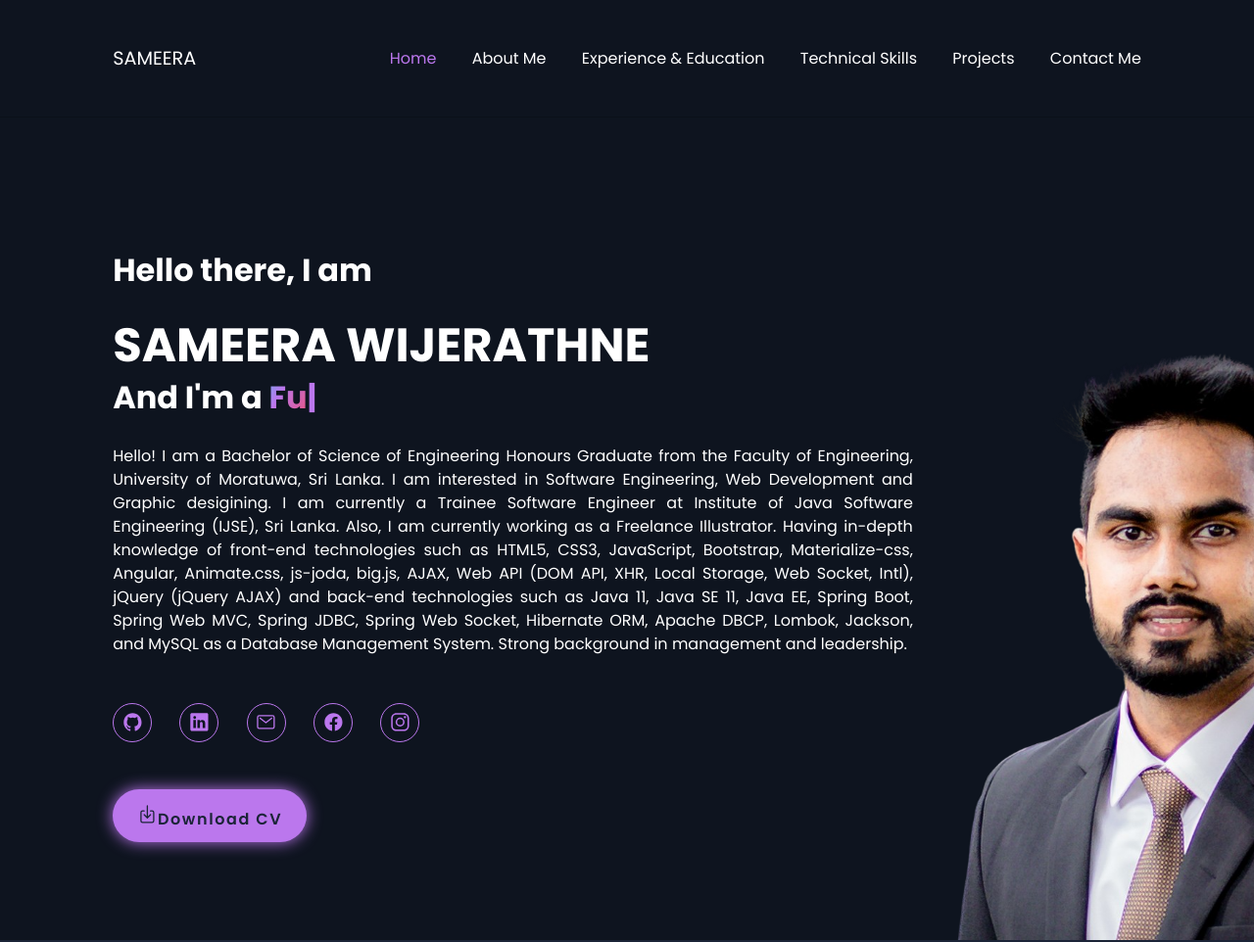
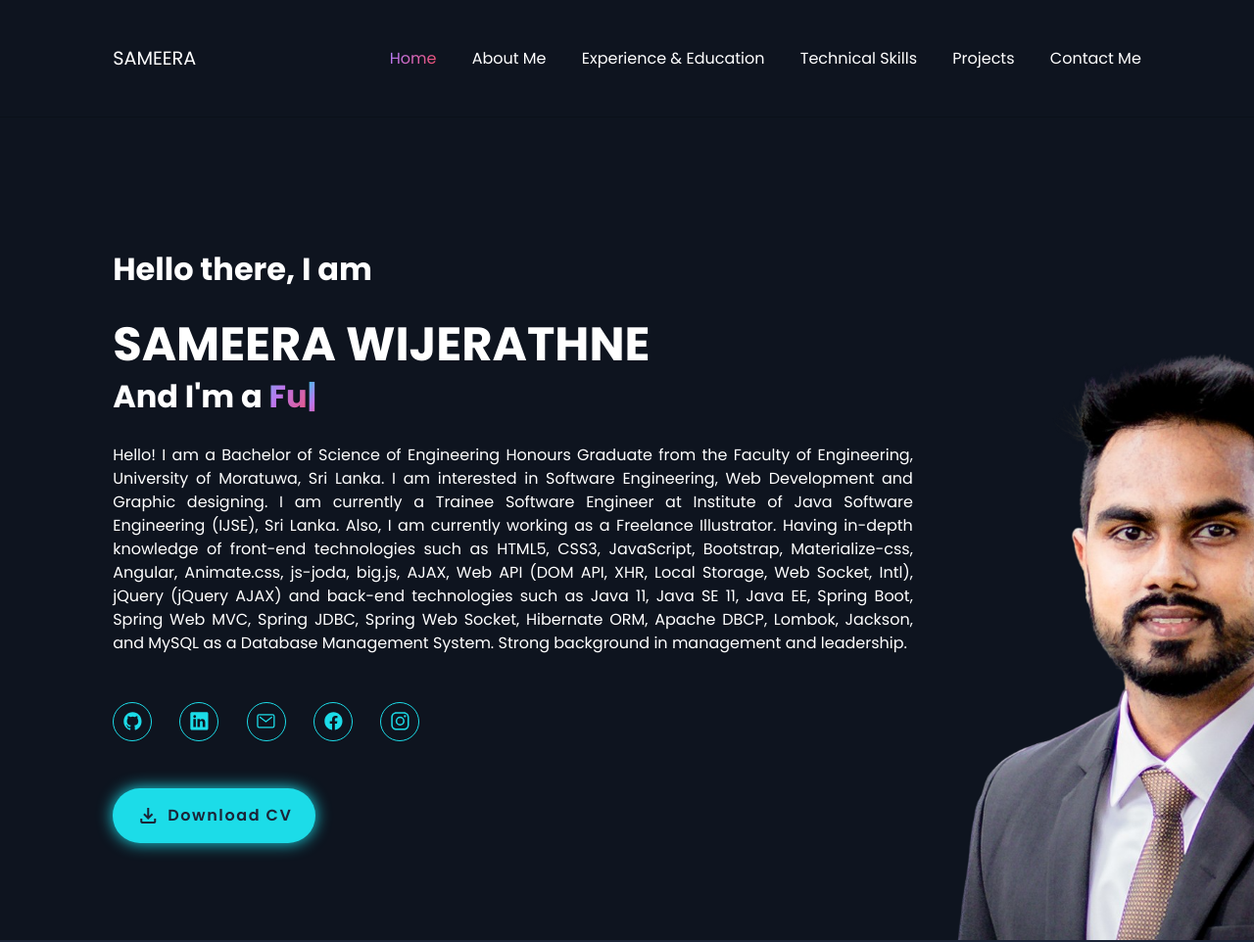
Before and after one commit to SameeraWijerathne/personal-portfolio, a plain HTML site: page index.html in a window 1280 px wide. Shown: the top 962 px of the page at 98% size. Drawn offline with nearby package versions, Linux system fonts and the light colour scheme.

Commit message:
Finalize the colors

```diff
--- a/css/styles.css
+++ b/css/styles.css
@@ -7,8 +7,7 @@
 
 :root {
     --text-color: #fff;
-    /*--main-color: #ff7c35;*/
-    --main-color: #bb77ed;
+    --main-color: #1cdce8;
     --bg-color-primary: #0e141f;
     --bg-color-secondary: #1b2437;
 }
@@ -64,13 +63,13 @@ ion-icon {
     font-size: 1.3rem;
 }
 
-span {
-    color: var(--main-color);
-}
 
-.animate-gradient-text, .animate-gradient-text-hero {
+.animate-gradient-text,
+.home-content-box h3 span,
+.active,
+.navbar a:hover{
     -webkit-text-fill-color: transparent;
-    animation: animated-gradient 5s ease-in-out infinite;
+    animation: animated-gradient 2s ease-in-out infinite;
     -webkit-background-clip: text;
     background-clip: text;
     background-image: linear-gradient(120deg, #1cdce8, #bb77ed, #f34a62);
@@ -182,8 +181,8 @@ span {
 }
 
 .btn {
-    display: inline-block;
-    padding: 15px 25px;
+    display: inline-flex;
+    padding: 1rem 1.5rem;
     background: var(--main-color);
     border-radius: 4rem;
     box-shadow: 0 0 1rem var(--main-color);
@@ -192,6 +191,9 @@ span {
     letter-spacing: .1rem;
     font-weight: 600;
     transition: 0.5s ease;
+    justify-content: center;
+    align-items: center;
+    gap: 0.5rem;
 }
 
 .btn:hover {
@@ -234,16 +236,6 @@ span {
     position: relative;
     left: -100px;
 }
-
-/*.about-img img::after {*/
-/*    content: "";*/
-/*    height: 600px;*/
-/*    background-color: red;*/
-/*    width: 600px;*/
-/*    position: absolute;*/
-/*    display: inline-block;*/
-/*    top: 100%;*/
-/*}*/
 
 .about-content-box h2 {
     text-align: left;
@@ -548,8 +540,10 @@ input::-webkit-inner-spin-button {
 
 /* Make the site responsible */
 
-@media all and (max-width: 575px) {
-    .container {
-        width: 100vw;
-    }
+@media all and (min-width: 1024px) {
+
 }
+
+@media all and (max-width: 1023px) {
+
+}
--- a/index.html
+++ b/index.html
@@ -9,6 +9,7 @@
     <link rel="preconnect" href="https://fonts.googleapis.com">
     <link rel="preconnect" href="https://fonts.gstatic.com" crossorigin>
     <link href="https://fonts.googleapis.com/css2?family=Poppins:ital,wght@0,100;0,200;0,300;0,400;0,500;0,600;0,700;0,800;0,900;1,100;1,200;1,300;1,400;1,500;1,600;1,700;1,800;1,900&display=swap" rel="stylesheet">
+    <link rel="stylesheet" href="https://fonts.googleapis.com/css2?family=Material+Symbols+Outlined:opsz,wght,FILL,GRAD@48,400,0,0" />
     <link rel="stylesheet" href="css/styles.css">
     <script type="module" src="https://unpkg.com/ionicons@7.1.0/dist/ionicons/ionicons.esm.js"></script>
     <script nomodule src="https://unpkg.com/ionicons@7.1.0/dist/ionicons/ionicons.js"></script>
@@ -37,13 +38,13 @@
                 <div class="home-content-box">
                     <h3>Hello there, I am</h3>
                     <h1>SAMEERA WIJERATHNE</h1>
-                    <h3>And I'm a <span class="changing-text animate-gradient-text"></span></h3>
+                    <h3>And I'm a <span class="changing-text animate-gradient-text" id="type-writer"></span></h3>
                     <p>
                         Hello! I am a Bachelor of Science of Engineering Honours Graduate from the Faculty
                         of
                         Engineering,
                         University of Moratuwa, Sri Lanka. I am interested in Software
-                        Engineering, Web Development and Graphic desigining. I am currently a Trainee
+                        Engineering, Web Development and Graphic designing. I am currently a Trainee
                         Software Engineer at
                         Institute of Java Software Engineering (IJSE), Sri Lanka. Also, I am currently
                         working as a
@@ -65,7 +66,7 @@
                         <a href="https://www.instagram.com/sameerawijerathne/" target="_blank"><ion-icon name="logo-instagram"></ion-icon></a>
 
                     </div>
-                    <a href="#" class="btn"><ion-icon name="download-outline"></ion-icon>Download CV</a>
+                    <a href="#" class="btn"><span class="material-symbols-outlined">download</span><span>Download CV</span></a>
                 </div>
 
                 <div class="home-img-box">
@@ -79,7 +80,7 @@
     <section class="about" id="about">
         <div class="container">
             <div class="about-img">
-                <img src="img/profile-picture.png" alt="Sameera Wijerathne">
+                <img src="img/about-img.png" alt="Sameera Wijerathne">
             </div>
             <div class="about-content-box">
                 <h2 class="page-title">ABOUT <span class="animate-gradient-text">ME</span></h2>
@@ -136,7 +137,16 @@
                         </P>
                     </div>
                     <div class="education-box">
-                        <h3>BSc ENGINEERING (HONS)<br>UNIVERSITY OF MORATUWA</h3>
+                        <h3>FORMER CIVIL ENGINEER</h3>
+                        <h4>(JULY 2021 - JAN 2023)</h4>
+                        <P>I was working as a Resident Engineer at NCD Consultants (Pvt) Ltd which is
+                            a leading structural design firm in Sri Lanka for 18 months. During that time,
+                            I was the Resident Engineer of the Ceylex Enclave Mixed Development Project which is
+                            a 21 storied building located at the 49, Srimath Anagarika Dharmapala Mawatha, Colombo 03.
+                        </P>
+                    </div>
+                    <div class="education-box">
+                        <h3>BSc. ENGINEERING (HONS.)<br>UNIVERSITY OF MORATUWA</h3>
                         <h4>(SEP 2016 - JULY 2021)</h4>
                         <P>I completed my studies and obtained my degree from the Faculty of Engineering,
                             University of Moratuwa.
@@ -150,15 +160,6 @@
                         <P>I was a student at Bandarawela Central College. I am proud to have secured the 87th
                             rank on the island for the physical science stream, earning three A passes as a
                             testament to my academic excellence.
-                        </P>
-                    </div>
-                    <div class="education-box">
-                        <h3>FORMER CIVIL ENGINEER</h3>
-                        <h4>(JULY 2021 - JAN 2023)</h4>
-                        <P>I was working as a Resident Engineer at NCD Consultants (Pvt) Ltd which is
-                            a leading structural design firm in Sri Lanka for 18 months. During that time,
-                            I was the Resident Engineer of the Ceylex Enclave Mixed Development Project which is
-                            a 21 storied building located at the 49, Srimath Anagarika Dharmapala Mawatha, Colombo 03.
                         </P>
                     </div>
                     <div class="education-box">
```
Also changed, not shown: 1 other file.
